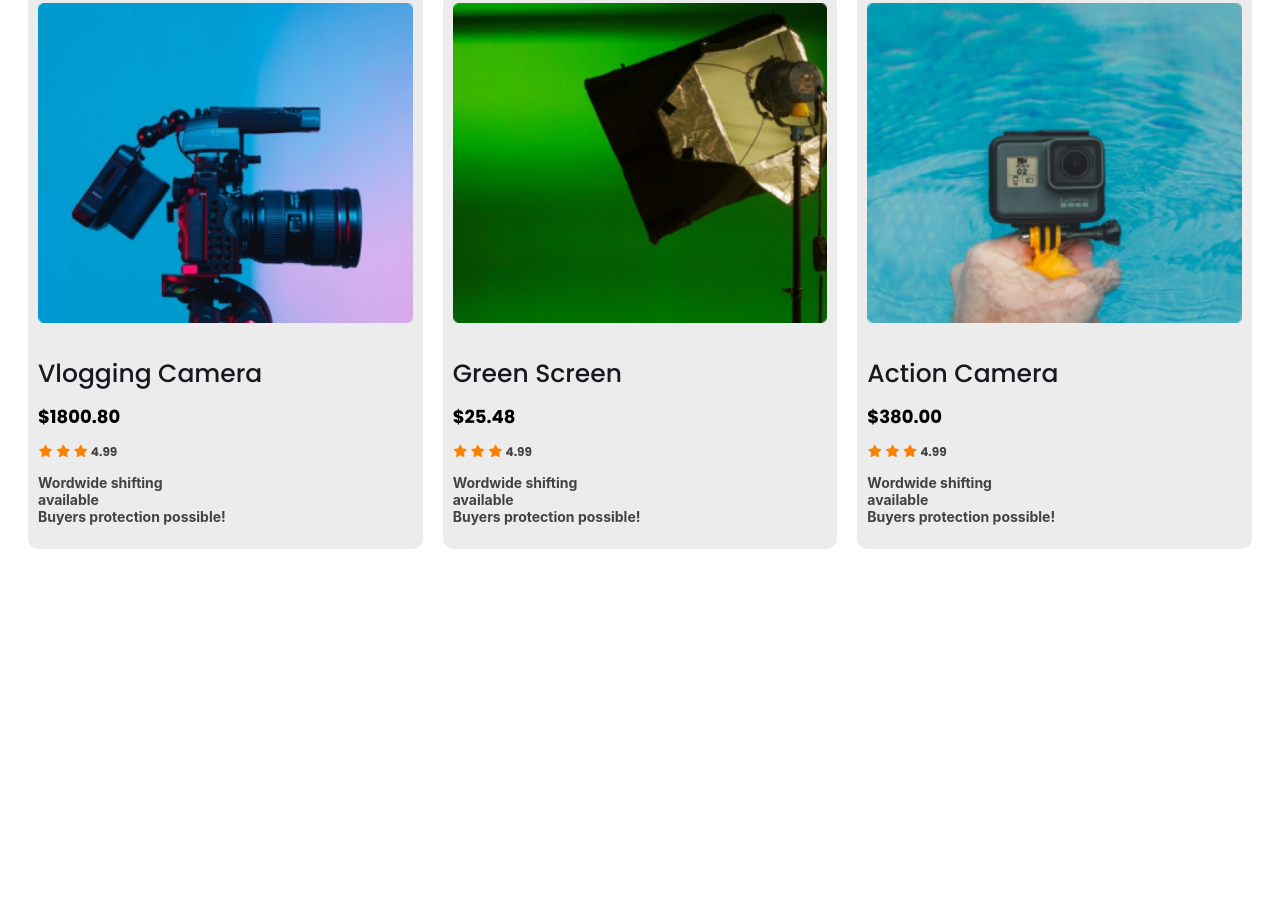
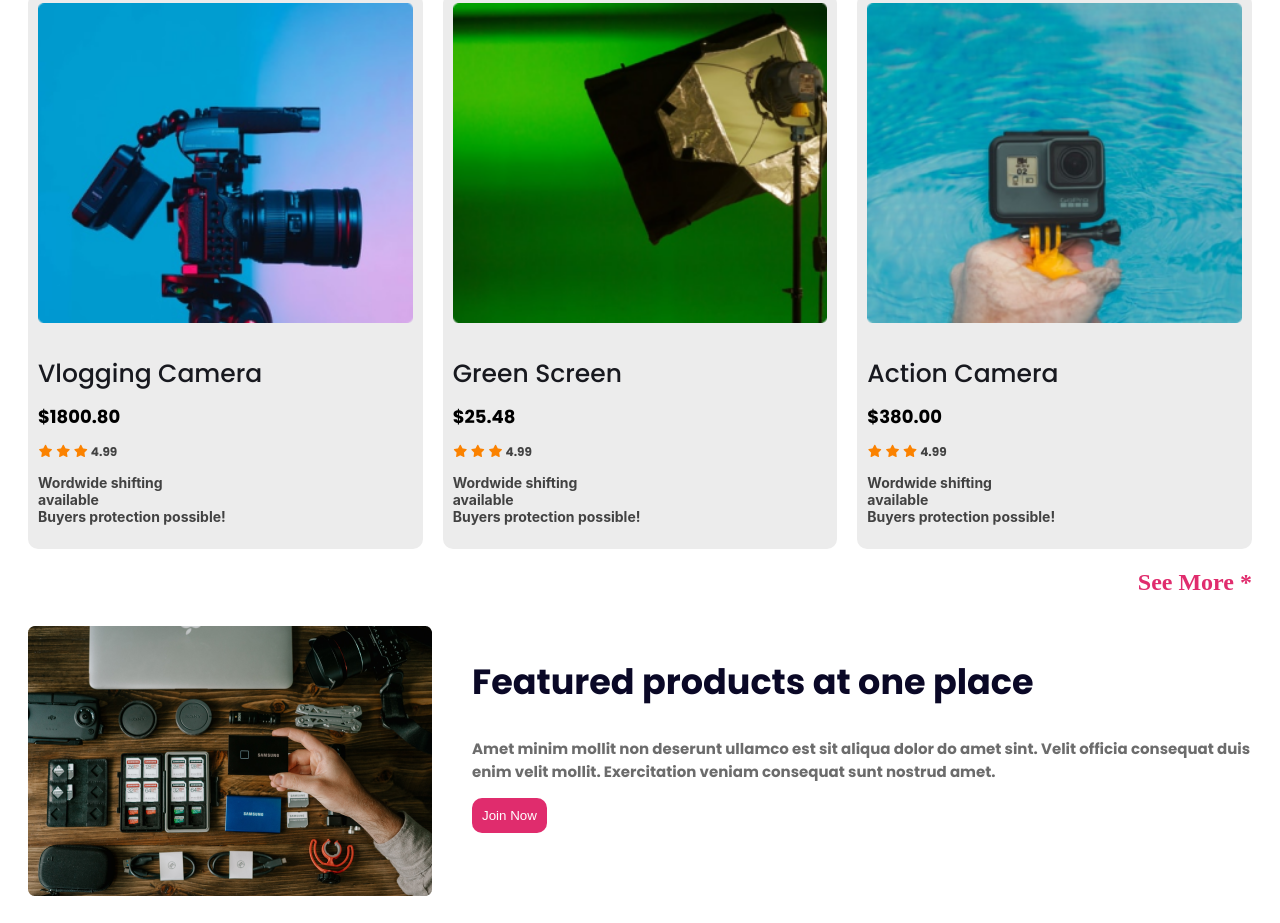
Before and after one commit to kaiyoum-hossain/Influncer-gear-website-responsive, a plain HTML site: page index.html in a window 1280 px wide. Shown: the part 1940-2863 px from the top of the page. Before the commit the page ends 2509 px from the top, so only its background shows below. Drawn offline with Linux system fonts and the light colour scheme.

Commit message:
Feadtured Section

```diff
--- a/index.html
+++ b/index.html
@@ -223,6 +223,21 @@
 
                 </div>
             </div>
+
+            <h2 class="SeeColor">See More *</h2>
+    </section>
+
+
+
+    <section id="mainFlex">
+        <div class="">
+            <img src="images/gear.png" alt="">
+        </div>
+        <div class="">
+            <h2 class="FeaturedColor">Featured products at one place</h2>
+            <p class="FeaturedPg">Amet minim mollit non deserunt ullamco est sit aliqua dolor do amet sint. Velit officia consequat duis enim velit mollit. Exercitation veniam consequat sunt nostrud amet.</p>
+            <button class="btn">Join Now</button>
+        </div>
     </section>
    </main>
 </body>
--- a/styles/style.css
+++ b/styles/style.css
@@ -131,3 +131,33 @@
   font-family: Inter;
   font-weight: bold;
 }
+
+
+.SeeColor{
+  color: #E02C6D;
+  text-align: end;
+  margin: 20px;
+}
+
+
+/* main Flex Section------------------- */
+
+#mainFlex{
+  display: flex;
+  gap: 40px;
+  margin: 20px;
+}
+
+.FeaturedColor{
+  color: #0A0826;
+        font-size: 35px;
+    font-weight: bold;
+       font-family:Poppins ;
+}
+
+.FeaturedPg{
+  color: #6C6C6C;
+          font-size: 15px;
+    font-weight: bold;
+       font-family:Poppins ;
+}
```
